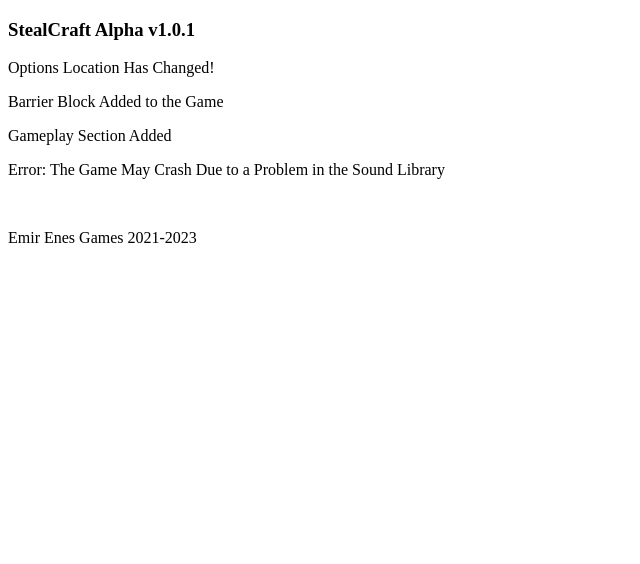
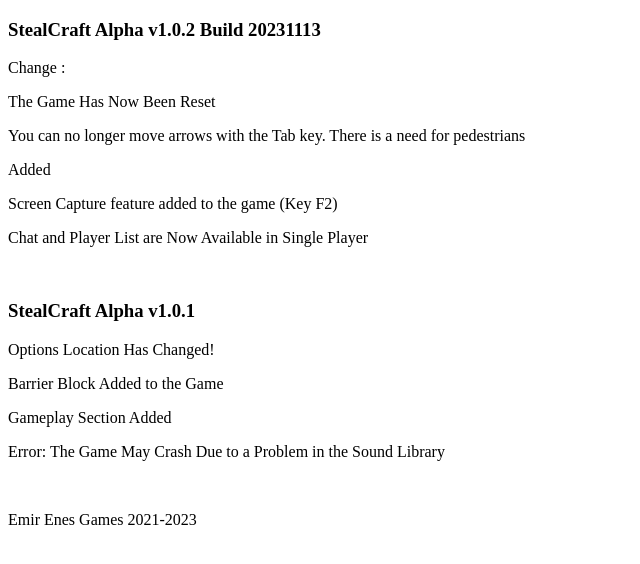
Before and after one commit to Ramazanenesisik010/stealcraft.github.io, a plain HTML site: page index.html in a window 1280 px wide. Shown: the whole page, without its empty margins (0-640 px from the left). Drawn offline with Linux system fonts and the light colour scheme.

Commit message:
Update v1.0.0

```diff
--- a/index.html
+++ b/index.html
@@ -3,9 +3,17 @@
 <head>
     <meta charset="UTF-8">
     <meta name="viewport" content="width=device-width, initial-scale=1.0">
-    <title>Document</title>
+    <title>StealCraft News</title>
 </head>
 <body>
+    <h3>StealCraft Alpha v1.0.2 Build 20231113</h3>
+    <p>Change : </p>
+    <p>The Game Has Now Been Reset</p>
+    <p>You can no longer move arrows with the Tab key. There is a need for pedestrians</p>
+    <p>Added</p>
+    <p>Screen Capture feature added to the game (Key F2)</p>
+    <p>Chat and Player List are Now Available in Single Player</p>
+    <br>
     <h3>StealCraft Alpha v1.0.1</h3>
     <p>Options Location Has Changed!</p>
     <p>Barrier Block Added to the Game</p>
--- a/version_manifest.json
+++ b/version_manifest.json
@@ -1,5 +1,10 @@
 {
   "versions": [
+    {
+      "name": "alp_v1.0.2_20231113",
+      "display_name": "Alpha V1.0.2 Build 20231113",
+      "launcher":"com.emirenesgames.stealcraft.Launcher"
+    },
     {
       "name": "alp_v1.0.1",
       "display_name": "Alpha V1.0.1",
```
Also changed, not shown: background.png (deleted), skins/Notch.png (added), 1 other file.
